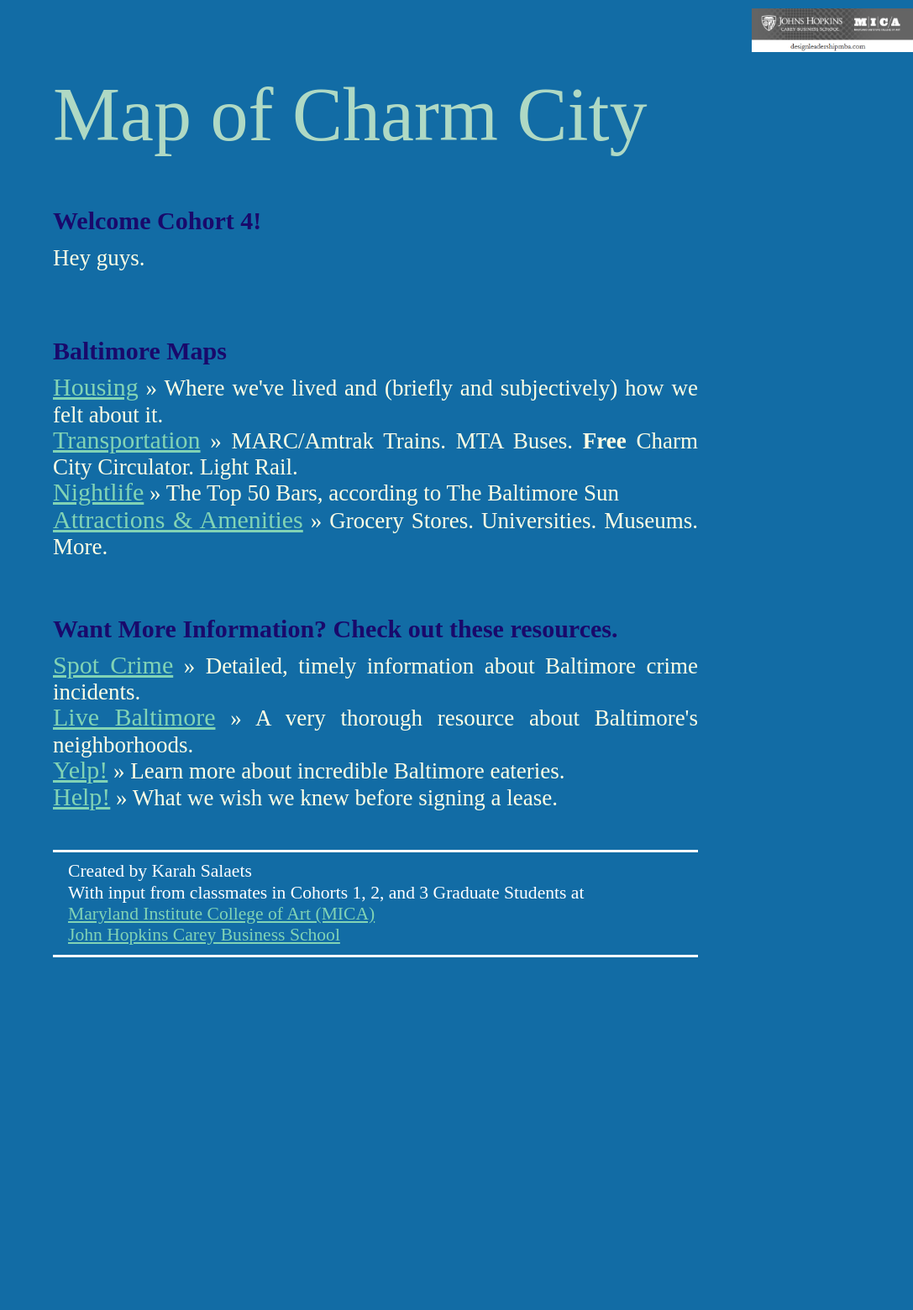
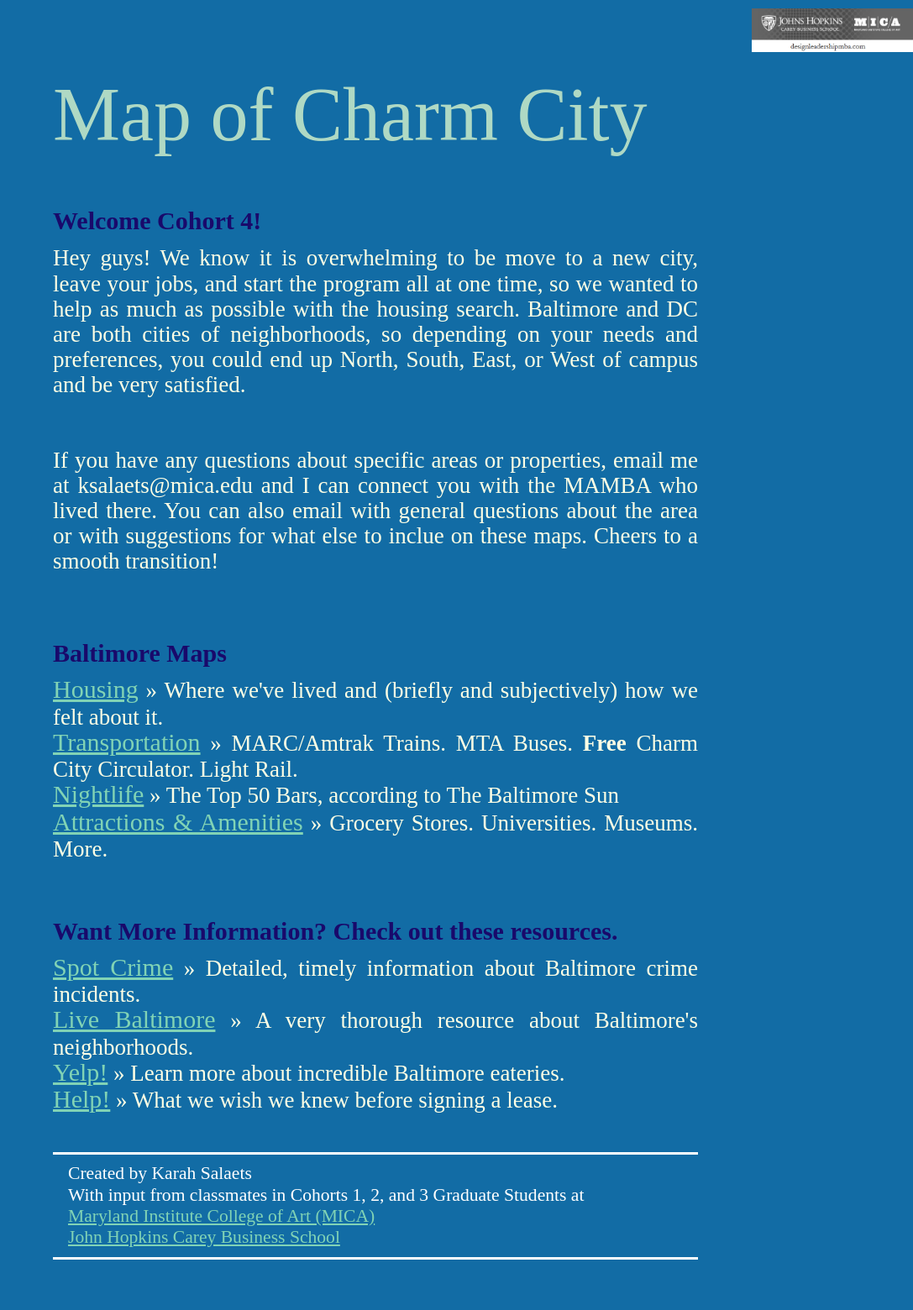
Before and after one commit to Karahmel/MAMBAMap, a Jekyll site: the page built from index.html, in a window 1280 px wide. Shown: the whole page at 84% size, without its empty margins (193-1280 px from the left). Built offline with Jekyll 4.4.1, drawn with Linux system fonts in a browser that asks for light colours; Markdown is read by kramdown in place of the engine named in the settings; before the commit the page ends 1200 px from its top, so only the background shows below that.

Commit message:
Housing blurb
Housing

```diff
--- a/NeighborhoodsMap.html
+++ b/NeighborhoodsMap.html
@@ -1 +1 @@
-<iframe width='100%' height='100%' frameBorder='0' src='https://a.tiles.mapbox.com/v4/ksalaets.kgc0j77h/attribution,zoompan,zoomwheel,geocoder,share.html?access_token=pk.eyJ1Ijoia3NhbGFldHMiLCJhIjoiQUFqSDRwSSJ9.nkCxxqeEnyrErS-N5T0c3A'></iframe>
+<iframe width='800px' height='500px' frameBorder='10' src='https://a.tiles.mapbox.com/v4/ksalaets.kgc0j77h/attribution,zoompan,zoomwheel,geocoder,share.html?access_token=pk.eyJ1Ijoia3NhbGFldHMiLCJhIjoiQUFqSDRwSSJ9.nkCxxqeEnyrErS-N5T0c3A'></iframe>
--- a/index.html
+++ b/index.html
@@ -8,7 +8,7 @@ title: MAMBAMap
 <br/>
  <h1>Welcome Cohort 4!</h1>
   <ul class="posts">
-    <li><span>Hey guys.</li>
+    <li><span>Hey guys! We know it is overwhelming to be move to a new city, leave your jobs, and start the program all at one time, so we wanted to help as much as possible with the housing search. Baltimore and DC are both cities of neighborhoods, so depending on your needs and preferences, you could end up North, South, East, or West of campus and be very satisfied.<br></br><br>If you have any questions about specific areas or properties, email me at ksalaets@mica.edu and I can connect you with the MAMBA who lived there. You can also email with general questions about the area or with suggestions for what else to inclue on these maps. Cheers to a smooth transition!</li>
   </ul><br/>
 
 
```
